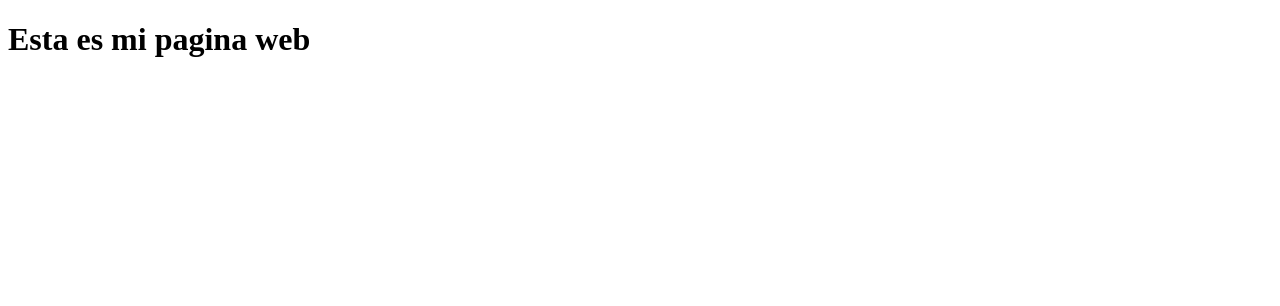
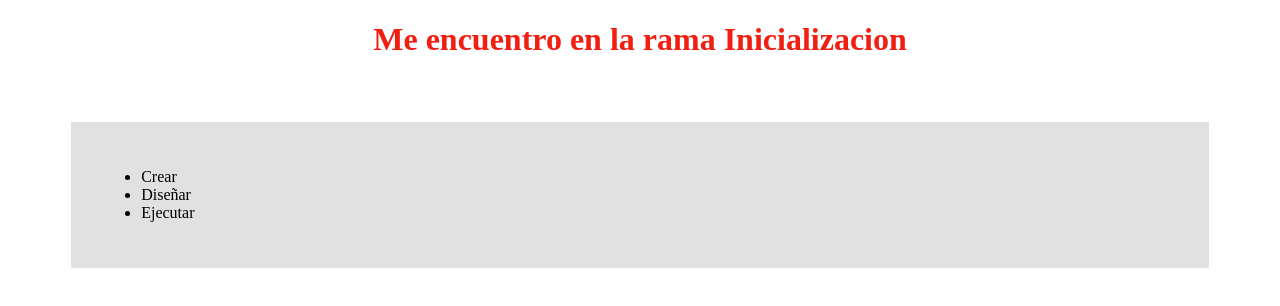
Before and after one commit to Cristhian-Ortellado/trueque_prueba, a plain HTML site: page index.html in a window 1280 px wide. Drawn offline with Linux system fonts and the light colour scheme.

Commit message:
Se agrego estilos.css y contenido al index

```diff
--- /dev/null
+++ b/css/estilos.css
@@ -0,0 +1,11 @@
+body h1 {
+    text-align: center;
+    font-size: 2em;
+    color: #f11f12;
+}
+
+div.contenedor {
+    padding: 30px;
+    margin: 5%;
+    background-color: #e1e1e1;
+}
--- a/index.html
+++ b/index.html
@@ -5,10 +5,18 @@
     <meta charset="UTF-8">
     <meta name="viewport" content="width=device-width, initial-scale=1.0">
     <title>Document</title>
+    <link rel="stylesheet" href="css/estilos.css">
 </head>
 
 <body>
-    <h1>Esta es mi pagina web</h1>
+    <h1>Me encuentro en la rama Inicializacion</h1>
+    <div class="contenedor">
+        <ul>
+            <li>Crear</li>
+            <li>Diseñar</li>
+            <li>Ejecutar</li>
+        </ul>
+    </div>
 </body>
 
 </html>
```
